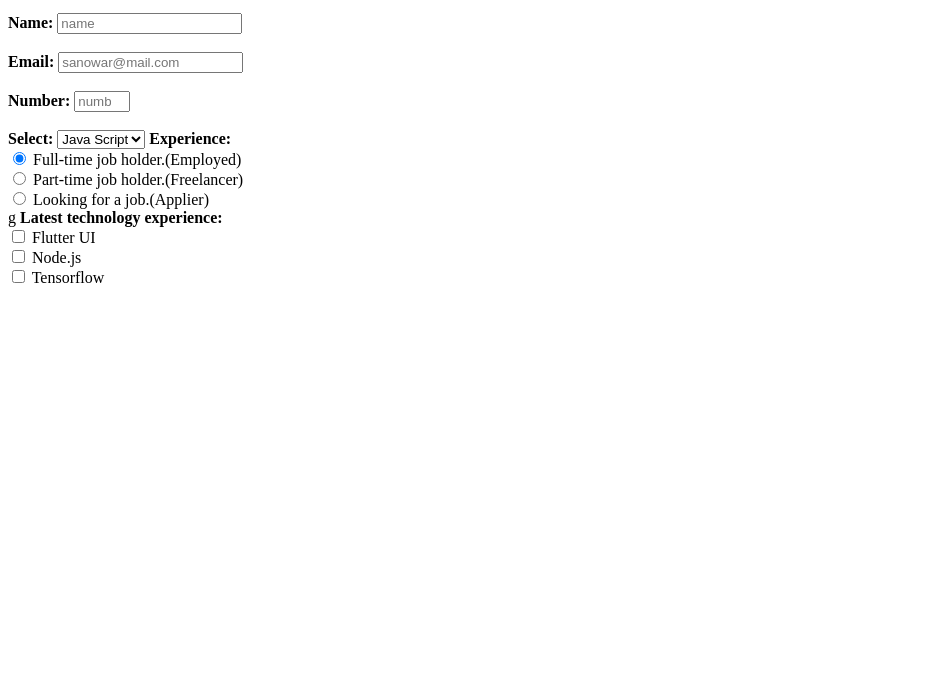
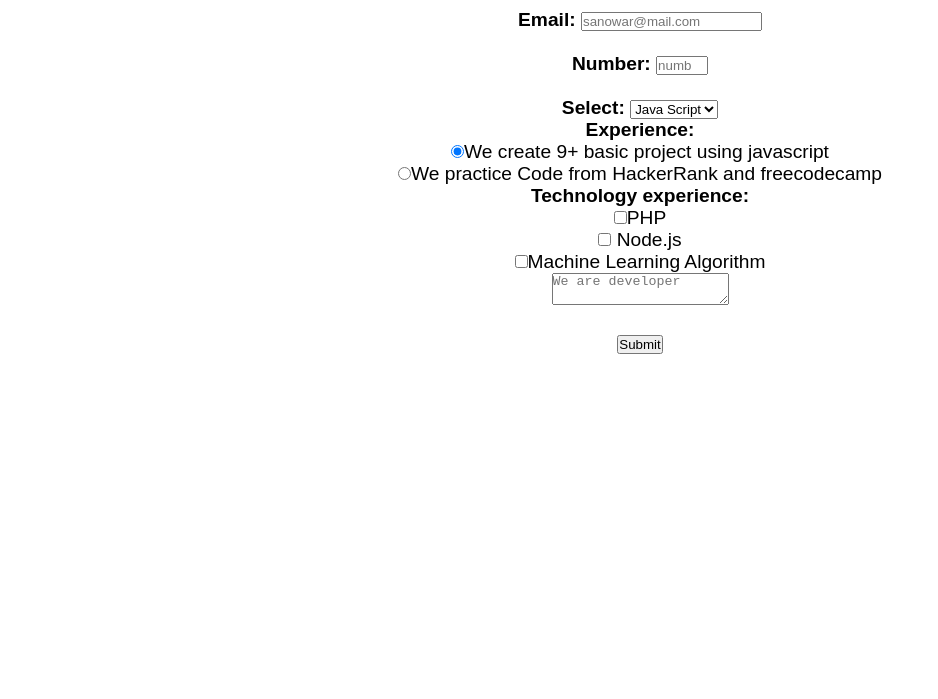
Before and after one commit to Sanowarsunny/microverse-Project-Sanowar-and-Matthew-, a plain HTML site: page index.html in a window 1280 px wide. Shown: the part 101-800 px from the top of the page, without its empty margins (0-938 px from the left). Drawn offline with Linux system fonts and the light colour scheme.

Commit message:
features 15 and 16

```diff
--- a/index.html
+++ b/index.html
@@ -5,7 +5,7 @@
     <meta http-equiv="X-UA-Compatible" content="IE=edge">
     <meta name="viewport" content="width=device-width, initial-scale=1.0">
     <title>Microverse Project</title>
-    <link rel="stylesheet" type="text/css" href="css/style.css">
+    <link rel="stylesheet" type="text/css" href="style.css">
 </head>
 <body>
     <h1 id="title">Microverse Project</h1>
@@ -27,16 +27,24 @@
                 <option value="Js">Java Script</option>
                 <option value="C#">HTML</option>
                 <option value="php">CSS</option>
-        </select>
-        <label id="experience-label"><b>Experience:</b></label><br>
-            <input type="radio" name="experience-three" value="experience-three" checked> Full-time job holder.(Employed)<br>
-            <input type="radio" name="experience-two" value="experience-two"> Part-time job holder.(Freelancer)<br>
-            <input type="radio" name="experience-one" value="experience-one"> Looking for a job.(Applier)<br>g
+        </select><br>
+        <div>
+            <label id="experience-label"><b>Experience:</b></label><br>
+            <input type="radio" name="experience" value="experience-one" checked>We create 9+ basic project using javascript<br>
+            <input type="radio" name="experience" value="experience-two">We practice Code from HackerRank and freecodecamp<br>
 
-            <label id="os-label"><b>Latest technology experience:</b></label><br>
-            <input type="checkbox" name="tech1" value="flutter"> Flutter UI<br>
+        </div>
+
+        <div>
+            <label id="technology-label"><b>Technology experience:</b></label><br>
+            <input type="checkbox" name="tech1" value="php">PHP<br>
             <input type="checkbox" name="tech2" value="nodejs"> Node.js<br>
-            <input type="checkbox" name="tech3" value="tnflow"> Tensorflow<br>
-    </form>
+            <input type="checkbox" name="tech3" value="machine">Machine Learning Algorithm <br>
+
+        </div>
+
+            <textarea class="form" placeholder="We are developer"></textarea><br><br>
+            <input id="submit" type="submit"  class="form">
+        </form>
 </body>
 </html>
--- /dev/null
+++ b/style.css
@@ -0,0 +1,14 @@
+
+    *{
+        margin: 0;
+        padding: 0;
+      }
+ body {
+        font-family: 'Raleway', sans-serif;
+        text-align: center;
+        font-size: larger;
+       }
+
+    #experience-label{
+        margin-top: 20px;
+       }
```
